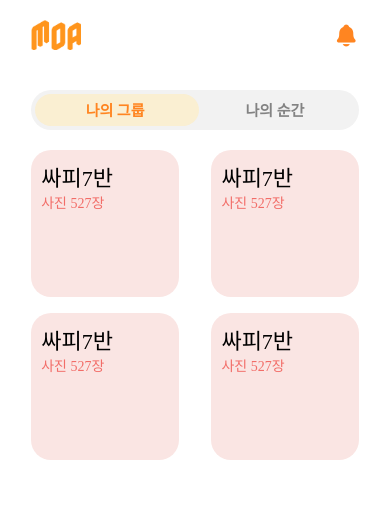
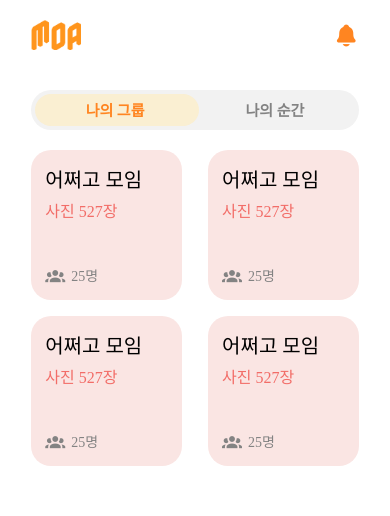
Before and after one commit to yelim99/MOA, a React Native app in the folder moa/: screen /Home in a window 390 px wide. Shown: the top 516 px of the page. Built offline with nearby package versions, Linux system fonts and the light colour scheme.

Commit message:
:art:[Design] #S11P31A602-166 #in-progress MyGroup List Item 기본 레이아웃 구현

```diff
--- a/moa/src/components/group/MyGroupListItem.tsx
+++ b/moa/src/components/group/MyGroupListItem.tsx
@@ -1,32 +1,75 @@
-import {View, Text} from 'react-native';
 import React from 'react';
-import styled from 'styled-components/native';
+import styled, {useTheme} from 'styled-components/native';
+import Icon from 'react-native-vector-icons/MaterialCommunityIcons';
 
 const Container = styled.View`
-  width: 45%;
-  aspect-ratio: 1;
+  width: 46%;
+  height: 150px;
   background-color: ${({theme}) => theme.colors.lightred};
-  padding: 10px;
+  padding: 14px;
   border-radius: 20px;
+  display: flex;
+  justify-content: space-between;
+`;
+
+const TopLine = styled.View`
+  width: 100%;
 `;
 
 const TitleText = styled.Text`
   font-family: SCDream6;
-  font-size: 22px;
+  font-size: 20px;
+  margin-bottom: 5px;
 `;
 
 const ContentText = styled.Text`
   font-family: SCDream4;
 `;
+
 const ContentColor = styled(ContentText)`
   color: ${({theme}) => theme.colors.darkred};
+  font-size: 16px;
+`;
+
+const BottomLine = styled.View`
+  width: 100%;
+  display: flex;
+  flex-direction: row;
+  align-items: center;
+  justify-content: space-between;
+  margin-top: 20px;
+`;
+
+const MemberLine = styled.View`
+  display: flex;
+  flex-direction: row;
+  align-items: center;
+`;
+const MemberText = styled(ContentText)`
+  color: ${({theme}) => theme.colors.deepgray};
+  font-size: 14px;
+  margin-left: 6px;
 `;
 
 const MyGroupListItem = () => {
+  const theme = useTheme();
+
   return (
     <Container>
-      <TitleText>싸피7반</TitleText>
-      <ContentColor>사진 527장</ContentColor>
+      <TopLine>
+        <TitleText>어쩌고 모임</TitleText>
+        <ContentColor>사진 527장</ContentColor>
+      </TopLine>
+      <BottomLine>
+        <MemberLine>
+          <Icon
+            name={'account-group'}
+            size={20}
+            color={theme.colors.deepgray}
+          />
+          <MemberText>25명</MemberText>
+        </MemberLine>
+      </BottomLine>
     </Container>
   );
 };
```
